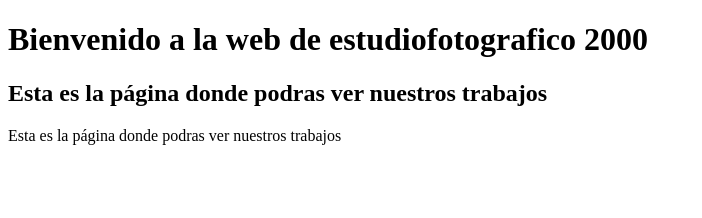
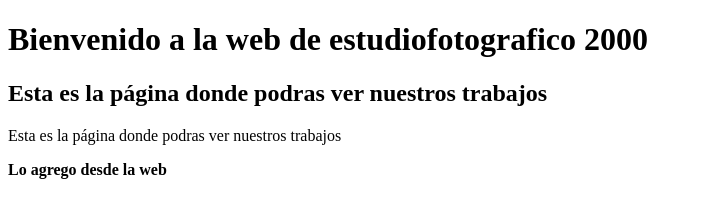
Before and after one commit to tinchomt/pagina-web, a plain HTML site: page index.html in a window 1280 px wide. Shown: the whole page, without its empty margins (0-702 px from the left). Drawn offline with Linux system fonts and the light colour scheme.

Commit message:
Agregado desde la Web

```diff
--- a/index.html
+++ b/index.html
@@ -10,6 +10,7 @@
     <h1>Bienvenido a la web de estudiofotografico 2000</h1>
     <h2>Esta es la página donde podras ver nuestros trabajos</h2>
     <p>Esta es la página donde podras ver nuestros trabajos</p>
+    <b>Lo agrego desde la web</b>
 
     <br>
 </body>
```
